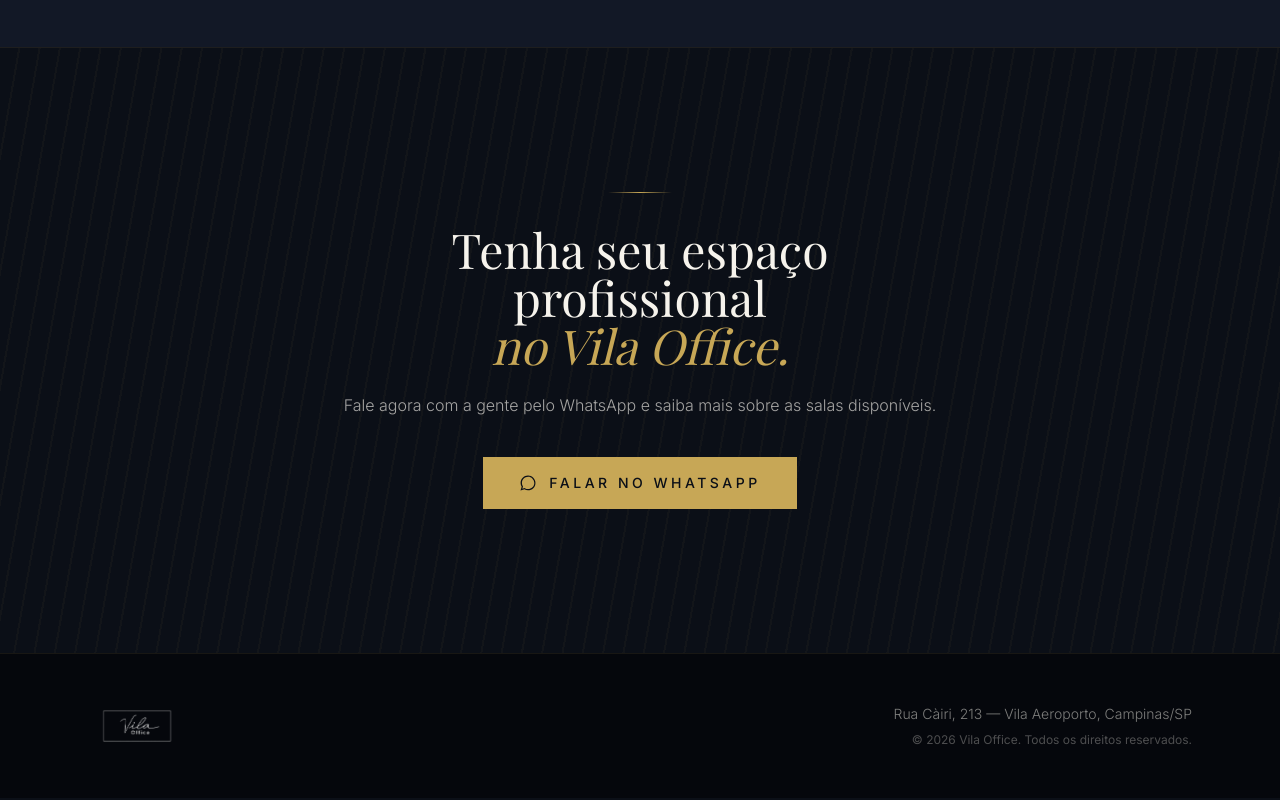
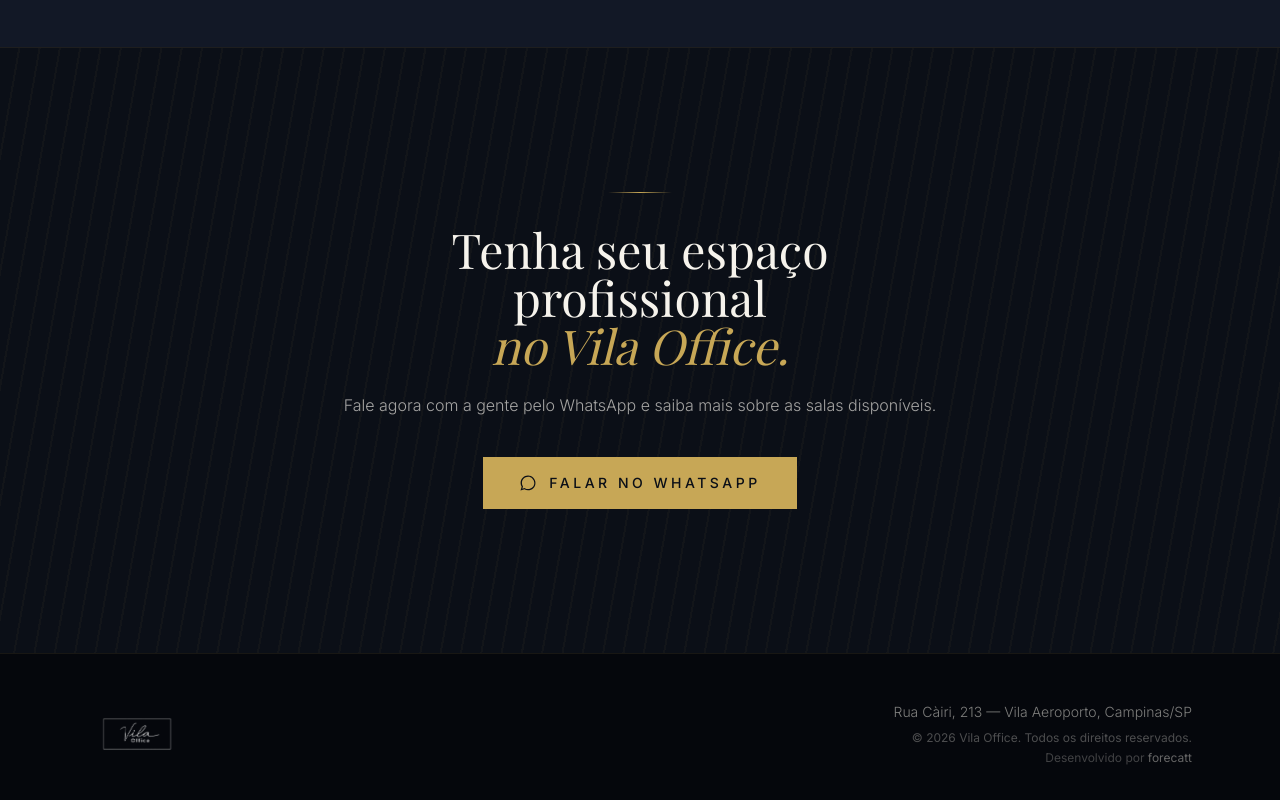
Before and after one commit to foregato/vilaoffice, a React (Vite) app: page / in a window 1280 px wide. Shown: the part 4337-5137 px from the top of the page. Built offline with nearby package versions, Linux system fonts and the light colour scheme; a web font is replaced by a local one.

Commit message:
c´reditos

```diff
--- a/src/components/Footer.jsx
+++ b/src/components/Footer.jsx
@@ -21,6 +21,17 @@
           <p className="text-offwhite/30 text-xs mt-2">
             © {new Date().getFullYear()} Vila Office. Todos os direitos reservados.
           </p>
+          <p className="text-offwhite/25 text-xs mt-1">
+            Desenvolvido por{' '}
+            <a
+              href="https://github.com/foregato"
+              target="_blank"
+              rel="noopener noreferrer"
+              className="text-offwhite/40 hover:text-gold transition-colors"
+            >
+              forecatt
+            </a>
+          </p>
         </div>
       </div>
     </footer>
```
